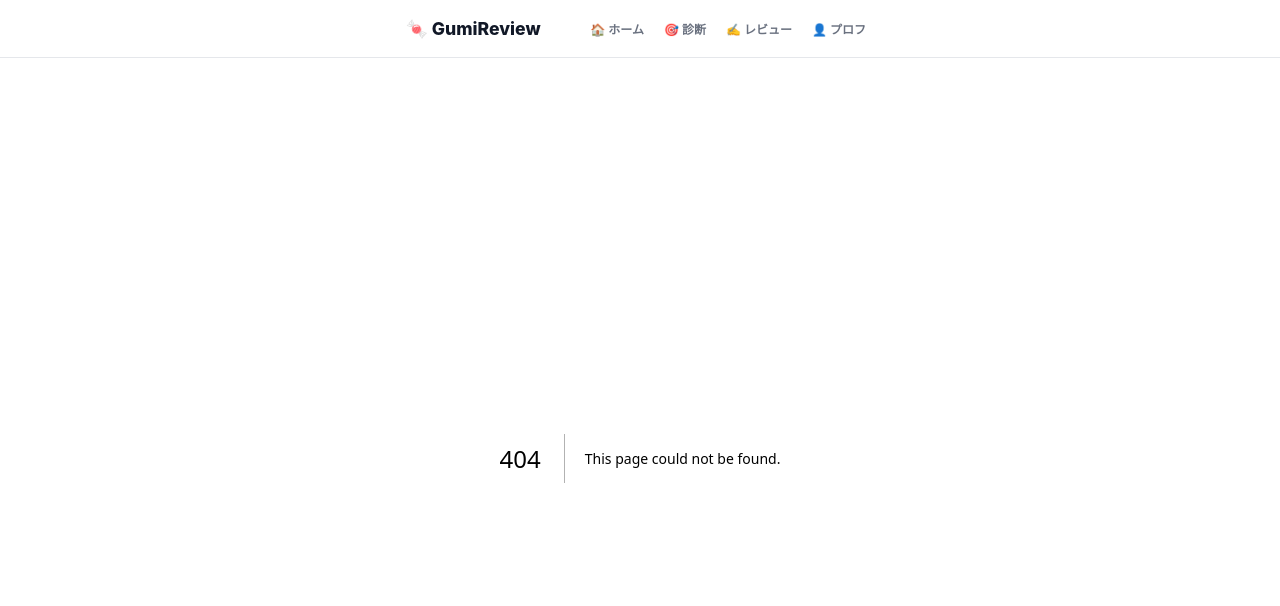
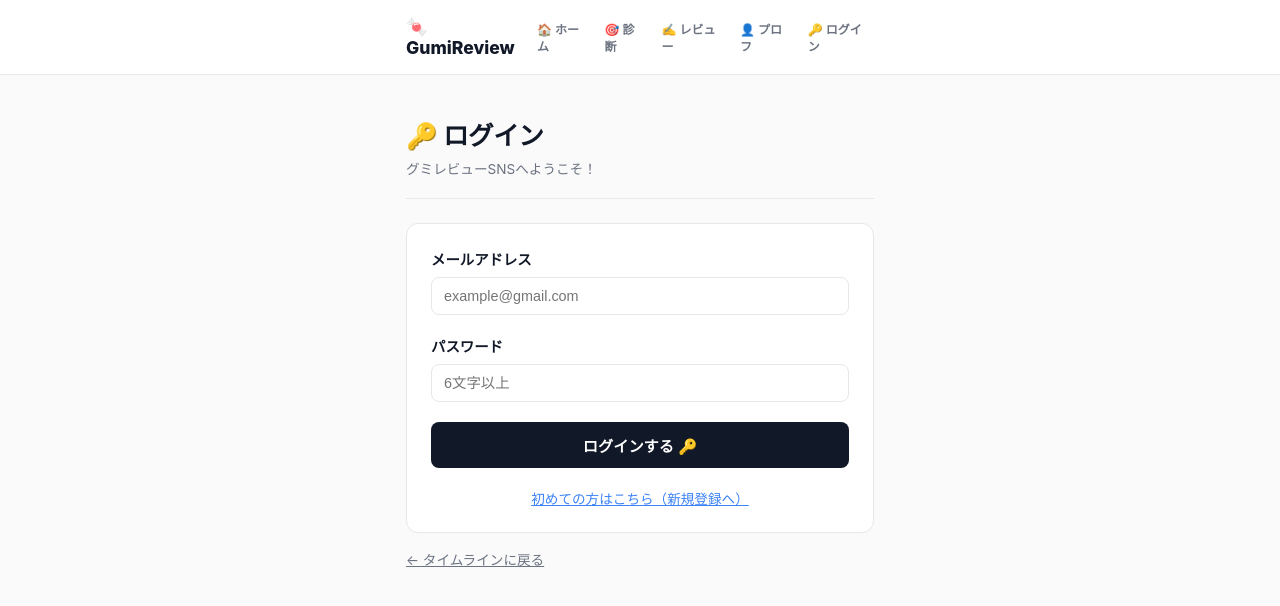
Before and after one commit to 17chitose/rikopia, a Next.js app: page /login in a window 1280 px wide. Before the commit this address had no page. Shown: the top 606 px of the page. Built offline with nearby package versions, Linux system fonts and the light colour scheme; no server answers.

Commit message:
Next.jsアプリに新規アカウント登録・ログイン画面を追加

```diff
--- a/app/layout.tsx
+++ b/app/layout.tsx
@@ -16,7 +16,7 @@ export default function RootLayout({
   return (
     <html lang="ja">
       <body>
-        {/* 全ページで共通表示されるヘッダーメニューです */}
+        {/* 全ページで共通表示されるヘッダーメニュー */}
         <header className="global-header">
           <div className="header-inner">
             <Link href="/" className="logo-link">
@@ -26,7 +26,6 @@ export default function RootLayout({
               <Link href="/" className="nav-item">
                 🏠 ホーム
               </Link>
-              {/* 🆕 追加：グミ診断ゲームへのリンクです */}
               <Link href="/recommend" className="nav-item">
                 🎯 診断
               </Link>
@@ -35,6 +34,10 @@ export default function RootLayout({
               </Link>
               <Link href="/profile" className="nav-item">
                 👤 プロフ
+              </Link>
+              {/* 🆕 追加：ログイン画面への移動ボタン */}
+              <Link href="/login" className="nav-item">
+                🔑 ログイン
               </Link>
             </nav>
           </div>
--- /dev/null
+++ b/app/login/page.tsx
@@ -0,0 +1,123 @@
+// app/login/page.tsx
+"use client";
+
+import React, { useState } from "react";
+import { useRouter } from "next/navigation";
+import { supabase } from "@/lib/supabase"; // 🔌 接続窓口を読み込みます
+import Link from "next/link";
+
+export default function LoginPage() {
+  const router = useRouter();
+
+  // 入力されたメールアドレスとパスワードを覚えておく state
+  const [email, setEmail] = useState("");
+  const [password, setPassword] = useState("");
+
+  // 「新規登録」画面か「ログイン」画面かを切り替えるための state
+  const [isSignUp, setIsSignUp] = useState(false);
+  const [loading, setLoading] = useState(false);
+
+  // 送信ボタンが押された時の処理です
+  const handleAuth = async (e: React.FormEvent) => {
+    e.preventDefault();
+    setLoading(true);
+
+    if (!email || !password) {
+      alert("メールアドレスとパスワードを入力してください！");
+      setLoading(false);
+      return;
+    }
+
+    try {
+      if (isSignUp) {
+        // 🔑 【新規アカウント登録】
+        const { error } = await supabase.auth.signUp({
+          email,
+          password,
+        });
+        if (error) throw error;
+        alert("アカウントを作成しました！🎉\nさっそくログインしてみましょう！");
+        setIsSignUp(false); // 登録できたらログイン画面に自動で切り替えます
+      } else {
+        // 🔑 【ログイン】
+        const { error } = await supabase.auth.signInWithPassword({
+          email,
+          password,
+        });
+        if (error) throw error;
+        alert("ログインしました！🔑");
+        router.push("/"); // 成功したらホーム（タイムライン）に戻ります
+      }
+    } catch (err: any) {
+      alert(`エラーが発生しました: ${err.message}`);
+    } finally {
+      setLoading(false);
+    }
+  };
+
+  return (
+    <main>
+      <div className="header-container">
+        <h1 className="title">🔑 {isSignUp ? "アカウント登録" : "ログイン"}</h1>
+        <p className="subtitle">グミレビューSNSへようこそ！</p>
+      </div>
+
+      <form onSubmit={handleAuth} className="form-card">
+        {/* メールアドレス入力欄 */}
+        <div className="form-group">
+          <label className="label" htmlFor="email">メールアドレス</label>
+          <input
+            id="email"
+            className="input"
+            type="email"
+            value={email}
+            onChange={(e) => setEmail(e.target.value)}
+            placeholder="example@gmail.com"
+            required
+          />
+        </div>
+
+        {/* パスワード入力欄 */}
+        <div className="form-group">
+          <label className="label" htmlFor="password">パスワード</label>
+          <input
+            id="password"
+            className="input"
+            type="password"
+            value={password}
+            onChange={(e) => setPassword(e.target.value)}
+            placeholder="6文字以上"
+            required
+          />
+        </div>
+
+        {/* 送信ボタン */}
+        <button type="submit" className="submit-btn" disabled={loading}>
+          {loading ? "送信中..." : isSignUp ? "アカウントを作成する 🚀" : "ログインする 🔑"}
+        </button>
+
+        {/* 新規登録とログインの表示切り替えリンク */}
+        <div style={{ textAlign: "center", marginTop: "20px", fontSize: "0.85rem" }}>
+          <button
+            type="button"
+            onClick={() => setIsSignUp(!isSignUp)}
+            style={{
+              background: "none",
+              border: "none",
+              color: "#3b82f6",
+              cursor: "pointer",
+              textDecoration: "underline",
+              fontSize: "0.85rem"
+            }}
+          >
+            {isSignUp ? "すでにアカウントをお持ちの方（ログインへ）" : "初めての方はこちら（新規登録へ）"}
+          </button>
+        </div>
+      </form>
+
+      <Link href="/" className="back-link">
+        ← タイムラインに戻る
+      </Link>
+    </main>
+  );
+}
```
